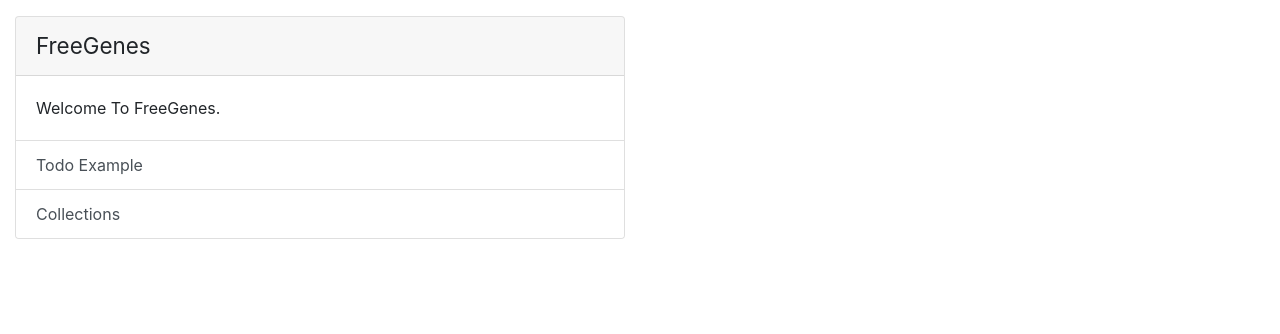
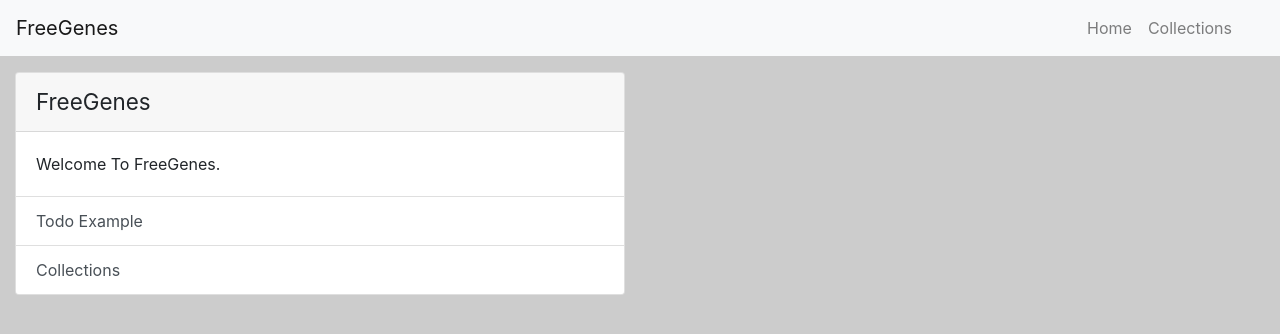
Before and after one commit to matthewstewart/react-freegenes, a React (Create React App) app: page / in a window 1280 px wide. Shown: the top 334 px of the page. Built offline with nearby package versions, Linux system fonts and the light colour scheme; no server answers.

Commit message:
add navbar

```diff
--- a/src/App.js
+++ b/src/App.js
@@ -2,6 +2,7 @@
 import './App.scss';
 
 import Loading from './components/Loading';
+import Navbar from './components/Navbar';
 import Router from './components/Router';
 
 class App extends Component {
@@ -22,6 +23,8 @@
   render() {
     return (
       <div className="App">
+        <div className="viewport">
+          <Navbar />
           {this.state.isReady ? (
             <Router
               {...this.props}
@@ -34,6 +37,7 @@
             />
           )}
         </div>
+      </div>
     );
   }
 }
--- a/src/App.scss
+++ b/src/App.scss
@@ -1,4 +1,8 @@
 .App {
+  .viewport {
+    min-height: 100vh;
+    background-color: #CCC;
+  }
   .card {
     .card-header { font-size: 1.4em;}
   }
--- /dev/null
+++ b/src/components/Navbar.jsx
@@ -0,0 +1,41 @@
+import React, { Component } from 'react';
+import shortid from 'shortid';
+//import './Navbar.scss';
+import { Link, NavLink, withRouter } from "react-router-dom";
+//import Logo from '../images/freegenes-logo.png';
+
+class Navbar extends Component {
+  render() {
+    return (
+      <nav className="navbar navbar-expand-lg navbar-light bg-light">
+        <Link className="navbar-brand" to="/">
+          {/* <img src={Logo} width="40" height="30" className="d-inline-block align-top mr-3" alt="Bionet Logo" /> */}
+          FreeGenes
+        </Link>
+        <button
+          className="navbar-toggler"
+          type="button"
+          data-toggle="collapse"
+          data-target="#navbarNav"
+          aria-controls="navbarNav"
+          aria-expanded="false"
+          aria-label="Toggle Navigation"
+        >
+          <span className="navbar-toggler-icon"></span>
+        </button>
+        <div className="collapse navbar-collapse" id="navbarNav">
+          <ul className="navbar-nav ml-auto mr-4">
+            <li className="nav-item">
+              <Link className="nav-link" to="/">Home</Link>
+            </li>
+            <li className="nav-item">
+              <Link className="nav-link" to="/collections">Collections</Link>
+            </li>
+          </ul>
+        </div>
+      </nav>
+    );
+  }
+}
+
+export default withRouter(Navbar);
```
Lines whose indentation alone changed are shown as unchanged.
